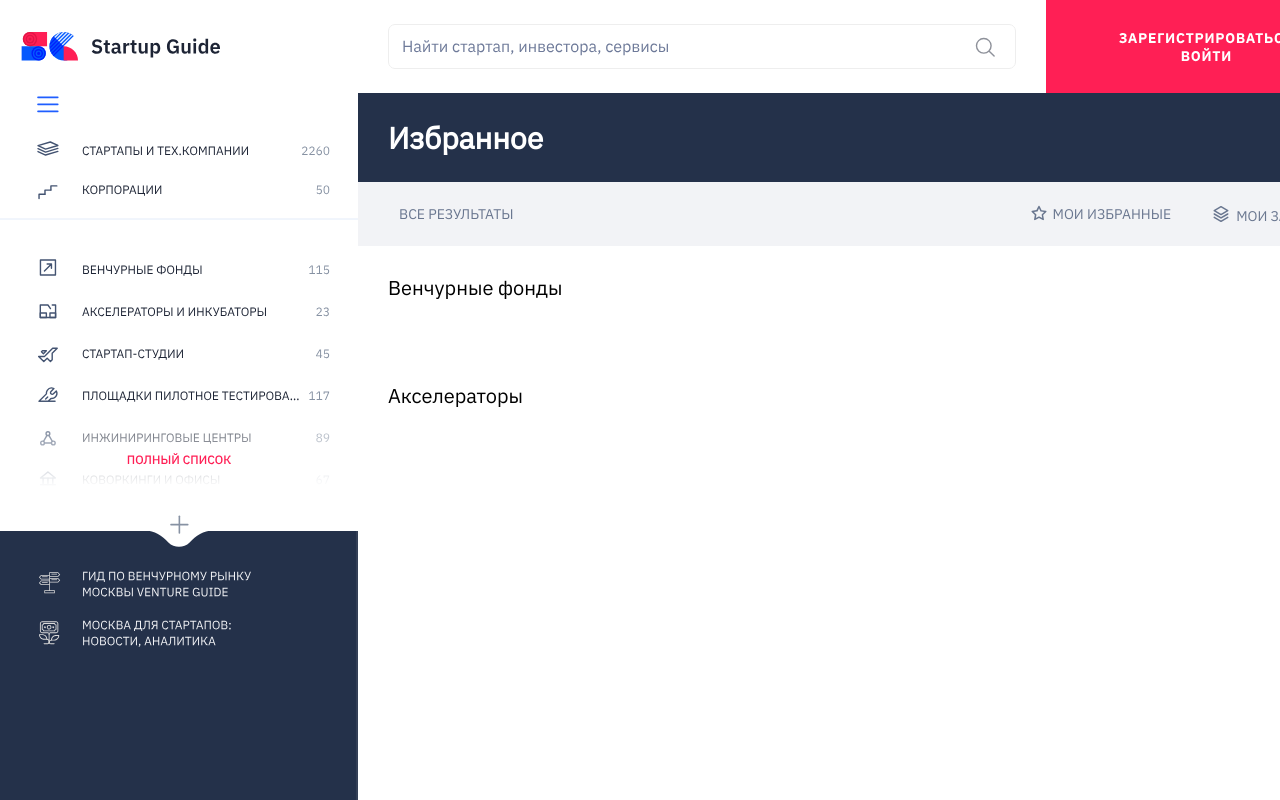
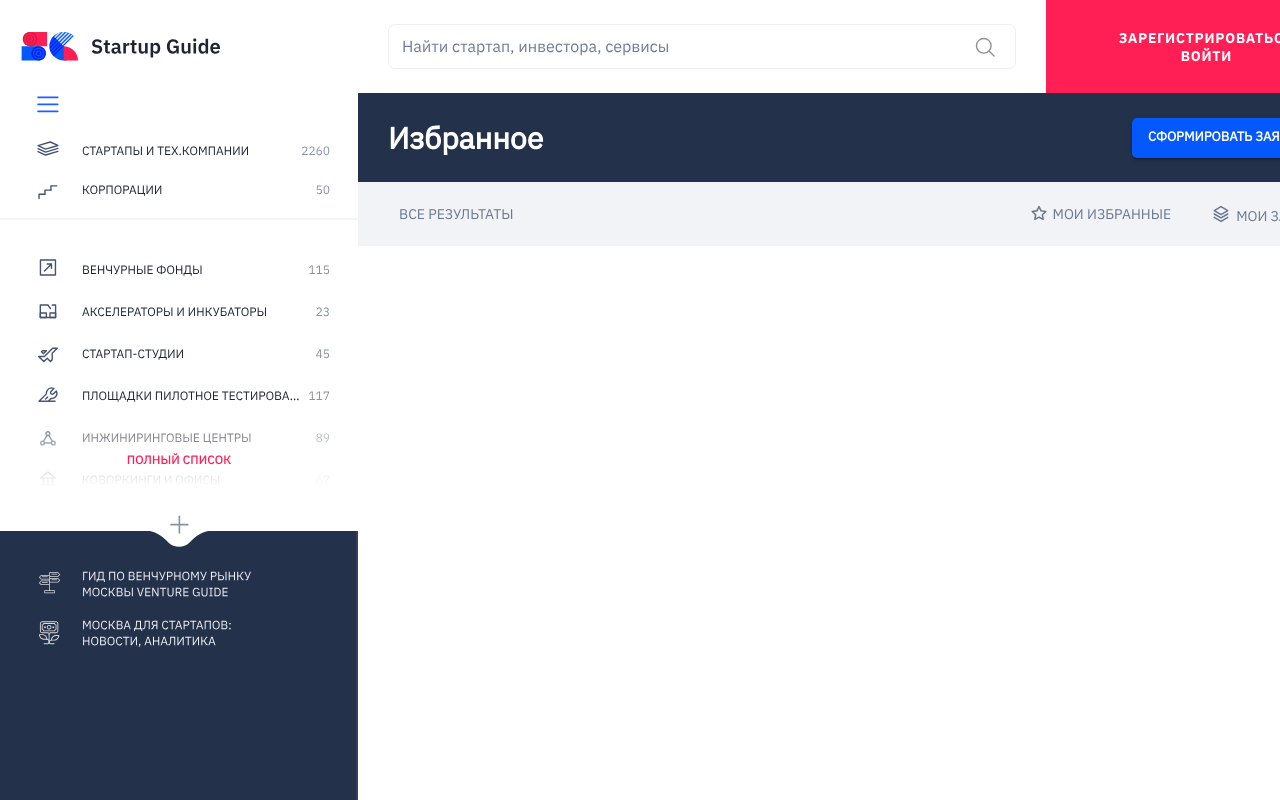
Before and after one commit to IvanLudvig/st-frontend, a React (Create React App) app: page /recommendation-system/result/favorites in a window 1280 px wide. Shown: the top 800 px of the page. Built offline with nearby package versions, Linux system fonts and the light colour scheme.

Commit message:
отслеживание состояния

```diff
--- a/src/components/Recommendations/Accelerators.tsx
+++ b/src/components/Recommendations/Accelerators.tsx
@@ -26,14 +26,12 @@ const useStyles = makeStyles({
 
 interface AcceleratorsProps {
     vcs: any;
-    selected: boolean[];
-    setSelected: (id: number) => (value: boolean) => void;
-    setShowVC: (id: number) => void;
+    selected: number[];
     favList: number[];
     setFav: (value: number[]) => void;
 }
 
-export default function Accelerators({ vcs, selected, setSelected, setShowVC, favList, setFav }: AcceleratorsProps) {
+export default function Accelerators({ vcs, selected, favList, setFav }: AcceleratorsProps) {
     const classes = useStyles();
 
     const toggleFav = (id: number) => () => {
@@ -50,8 +48,8 @@ export default function Accelerators({ vcs, selected, setSelected, setShowVC, fa
             <div className={classes.heading}>
                 Акселераторы
             </div>
-            {Object.values(vcs).map((vc, id) =>
-                <Recommendation vc={vc} id={id} selected={selected[id]} setShowVC={setShowVC} fav={favList.includes(id)} setFav={toggleFav(id)} />
+            {Object.keys(vcs).map((id) =>
+                <Recommendation vc={vcs[id]} type='ac' id={parseInt(id)} selected={selected.includes(parseInt(id))} fav={favList.includes(parseInt(id))} setFav={toggleFav(parseInt(id))} />
             )}
 
         </div >
--- a/src/components/Recommendations/Applications.tsx
+++ b/src/components/Recommendations/Applications.tsx
@@ -17,7 +17,7 @@ const useStyles = makeStyles({
         marginLeft: '358px',
         display: 'inline-block',
         height: '100%',
-        marginBottom: '100px',
+        marginBottom: '93px',
         background: '#fff'
     },
     header: {
@@ -70,30 +70,17 @@ const useStyles = makeStyles({
 interface RecommendationsListProps {
     vcs: any;
     accs: any;
-    selected: boolean[];
-    setSelected: (value: boolean[]) => void;
+    selected: any;
     favVC: number[];
     setFavVC: (value: number[]) => void;
     favACC: number[];
     setFavACC: (value: number[]) => void;
 }
 
-export default function ApplicationsList({ vcs, accs, selected, setSelected, favVC, setFavVC, favACC, setFavACC }: RecommendationsListProps) {
+export default function ApplicationsList({ vcs, accs, selected, favVC, setFavVC, favACC, setFavACC }: RecommendationsListProps) {
     const classes = useStyles();
     const [selectedType, setSelectedType] = useState(recommendation_types[0]);
-    const [showVC, setShowVC] = useState(-1);
 
-    const setSelectedVC = (id: number) => (value: boolean) => {
-        const newselectedAll = [...selected];
-        newselectedAll[id] = value;
-        setSelected(newselectedAll);
-    }
-
-
-    if (showVC !== -1) {
-        //@ts-ignore
-        return <VCInfo vc={vcs[(showVC + '')] as any} selected={selected[showVC]} setSelected={setSelectedVC(showVC)} setShowVC={setShowVC} />
-    }
     return (
         <div className={classes.content}>
             <div className={classes.header}>
@@ -134,8 +121,14 @@ export default function ApplicationsList({ vcs, accs, selected, setSelected, fav
                     </span>
                 </Link>
             </div>
-            <VCFunds vcs={vcs} selected={selected} setSelected={setSelectedVC} setShowVC={setShowVC} favList={favVC} setFav={setFavVC} />
-            <Accelerators vcs={accs} selected={selected} setSelected={setSelectedVC} setShowVC={setShowVC} favList={favACC} setFav={setFavACC}  />
+            {Object.keys(vcs).length ?
+                <VCFunds vcs={vcs} selected={selected['vc']} favList={favVC} setFav={setFavVC} />
+                : <></>
+            }
+            {Object.keys(accs).length ?
+                <Accelerators vcs={accs} selected={selected['ac']} favList={favACC} setFav={setFavACC} />
+                : <></>
+            }
         </div>
 
     )
--- a/src/components/Recommendations/Favourites.tsx
+++ b/src/components/Recommendations/Favourites.tsx
@@ -7,6 +7,7 @@ import Accelerators from './Accelerators';
 import { ReactComponent as Star } from '../../assets/star.svg';
 import { ReactComponent as Stack } from '../../assets/stack.svg';
 import { Link } from 'react-router-dom';
+import { Button } from '@material-ui/core';
 
 
 const useStyles = makeStyles({
@@ -64,42 +65,48 @@ const useStyles = makeStyles({
     icon: {
         marginBottom: '-2px',
         marginRight: '6px'
-    }
+    },
+    btn: {
+        display: 'inline-block',
+        float: 'right',
+        width: '204px',
+        height: '40px',
+        marginRight: '60px',
+        color: '#fff',
+        background: '#0458FE',
+        textTransform: 'uppercase',
+        lineHeight: '25px',
+        borderRadius: '5px',
+        fontWeight: 600,
+        fontSize: '13px',
+        '&:hover': {
+            background: darken('#0458FE', 0.2),
+        }
+    },
 });
 
 interface RecommendationsListProps {
     vcs: any;
     accs: any;
-    selected: boolean[];
-    setSelected: (value: boolean[]) => void;
+    selected: any;
     favVC: number[];
     setFavVC: (value: number[]) => void;
     favACC: number[];
     setFavACC: (value: number[]) => void;
 }
 
-export default function Favourites({ vcs, accs, selected, setSelected, favVC, setFavVC, favACC, setFavACC }: RecommendationsListProps) {
+export default function Favourites({ vcs, accs, selected, favVC, setFavVC, favACC, setFavACC }: RecommendationsListProps) {
     const classes = useStyles();
-    const [selectedType, setSelectedType] = useState(recommendation_types[0]);
-    const [showVC, setShowVC] = useState(-1);
 
-    const setSelectedVC = (id: number) => (value: boolean) => {
-        const newselectedAll = [...selected];
-        newselectedAll[id] = value;
-        setSelected(newselectedAll);
-    }
-
-
-    if (showVC !== -1) {
-        //@ts-ignore
-        return <VCInfo vc={vcs[(showVC + '')] as any} selected={selected[showVC]} setSelected={setSelectedVC(showVC)} setShowVC={setShowVC} />
-    }
     return (
         <div className={classes.content}>
             <div className={classes.header}>
 
                 <div className={classes.title}>
                     Избранное
+                    <Button className={classes.btn} variant='contained' component={Link} to={`/recommendation-system/result/applications`}>
+                        Сформировать заявки
+                    </Button>
                 </div>
 
 
@@ -134,8 +141,14 @@ export default function Favourites({ vcs, accs, selected, setSelected, favVC, se
                     </span>
                 </Link>
             </div>
-            <VCFunds vcs={vcs} selected={selected} setSelected={setSelectedVC} setShowVC={setShowVC} favList={favVC} setFav={setFavVC} />
-            <Accelerators vcs={accs} selected={selected} setSelected={setSelectedVC} setShowVC={setShowVC} favList={favACC} setFav={setFavACC}  />
+            {Object.keys(vcs).length ?
+                <VCFunds vcs={vcs} selected={selected['vc']} favList={favVC} setFav={setFavVC} />
+                : <></>
+            }
+            {Object.keys(accs).length ?
+                <Accelerators vcs={accs} selected={selected['ac']} favList={favACC} setFav={setFavACC} />
+                : <></>
+            }
         </div>
 
     )
--- a/src/components/Recommendations/Recommendation/VCInfo/VCInfo.tsx
+++ b/src/components/Recommendations/Recommendation/VCInfo/VCInfo.tsx
@@ -138,23 +138,32 @@ const useStyles = makeStyles({
 });
 
 interface VCInfoProps {
-    vc: any;
-    selected: boolean;
-    setSelected: (value: boolean) => void;
-    setShowVC: (value: number) => void;
+    vcs: any;
+    selectedAll: number[];
+    setSelectedAll: (value: number[]) => void;
 }
 
-export default function VCInfo({ vc, selected, setSelected, setShowVC }: VCInfoProps) {
+export default function VCInfo({ vcs, selectedAll, setSelectedAll }: VCInfoProps) {
     const classes = useStyles();
+
 
     // const { id } = useParams().match.params;
     // console.log(id);
-    // const split = window.location.href.split('/');
-    // const id = parseInt(split[split.length - 1]);
+    const split = window.location.href.split('/');
+    const id = parseInt(split[split.length - 1]);
     // console.log(split);
     // console.log(id);
 
+    const selected = selectedAll.includes(id);
+    const setSelected = () => {
+        if (selectedAll.includes(id)) {
+            setSelectedAll(selectedAll.filter(f => f !== id));
+        } else {
+            setSelectedAll([...selectedAll, id]);
+        }
+    }
 
+    const vc = vcs[id];
     const fields = ['РАУНДЫ ИНВЕСТИРОВАНИЯ', 'тип', 'Количество инвестиций', 'Exit', 'Год основания'];
     const values = [vc['Раунд инвестирования'], `${vc['Тип по источнику возник-ния']}, ${vc['Форма собственности']}`,
     vc['Количество инвестиций'], vc['Количество выходов'], vc['Год основания']
@@ -165,7 +174,7 @@ export default function VCInfo({ vc, selected, setSelected, setShowVC }: VCInfoP
 
     return (
         <div className={classes.container}>
-            <TopBar title='Zerno ventures' setShowVC={setShowVC} />
+            <TopBar title='Zerno ventures' />
             <div className={classes.iconContainer}>
                 <img className={classes.icon} />
             </div>
@@ -205,7 +214,7 @@ export default function VCInfo({ vc, selected, setSelected, setShowVC }: VCInfoP
                 </div>
 
                 <div className={classes.actions}>
-                    <Button className={classes.btn} variant='contained' onClick={() => setSelected(!selected)}>
+                    <Button className={classes.btn} variant='contained' onClick={() => setSelected()}>
                         {selected ? 'Добавлено к заявке' : '+Добавить  к заявке'}
                     </Button>
                     {/* <Button className={classes.btn} variant='contained' onClick={() => setSelected(!selected)}>
--- a/src/components/Recommendations/Recommendations.tsx
+++ b/src/components/Recommendations/Recommendations.tsx
@@ -12,18 +12,35 @@ import Favourites from './Favourites';
 
 export default function Recommendations() {
 
-    const [selected, setSelected] = useState([false, false]);
+    const [selected, setSelected] = useState({ 'vc': [] as number[], 'ac': [] as number[] });
     const [favVC, setFavVC] = useState([] as number[]);
     const [favACC, setFavACC] = useState([] as number[]);
+
+    const setSelectedType = (type: string) => (value: number[]) => {
+        const newSelected = { ...selected };
+        //@ts-ignore
+        newSelected[type] = value;
+        setSelected(newSelected);
+    }
 
     return (
         <Switch>
             <Route path="/recommendation-system/result/applications" render={() =>
                 <ApplicationsList
-                    vcs={vcs}
-                    accs={vcs}
-                    selected={selected}
-                    setSelected={setSelected}
+                    vcs={Object.keys(vcs).filter(id => [...selected['vc'], ...favVC].includes(parseInt(id))).reduce((obj: any, key: string) => {
+                        //@ts-ignore
+                        obj[key] = vcs[key] as any;
+                        return obj;
+                    }, {})}
+                    accs={Object.keys(vcs).filter(id => [...selected['ac'], ...favACC].includes(parseInt(id))).reduce((obj: any, key: string) => {
+                        //@ts-ignore
+                        obj[key] = vcs[key] as any;
+                        return obj;
+                    }, {})}
+                    selected={{
+                        'ac': [...selected['ac'], ...favACC],
+                        'vc': [...selected['vc'], ...favVC]
+                    }}
                     favVC={favVC}
                     setFavVC={setFavVC}
                     favACC={favACC}
@@ -44,19 +61,36 @@ export default function Recommendations() {
                         return obj;
                     }, {})}
                     selected={selected}
-                    setSelected={setSelected}
                     favVC={favVC}
                     setFavVC={setFavVC}
                     favACC={favACC}
                     setFavACC={setFavACC}
                 />
             } />
+
+
+            <Route exact path="/recommendation-system/result/vc/:id" render={() =>
+                <VCInfo
+                    vcs={vcs}
+                    selectedAll={selected['vc']}
+                    setSelectedAll={setSelectedType('vc')}
+                />
+            } />
+
+            <Route exact path="/recommendation-system/result/ac/:id" render={() =>
+                <VCInfo
+                    vcs={vcs}
+                    selectedAll={selected['ac']}
+                    setSelectedAll={setSelectedType('ac')}
+                />
+            } />
+
+
             <Route exact path="/recommendation-system/result" render={() =>
                 <RecommendationsList
                     vcs={vcs}
                     accs={vcs}
                     selected={selected}
-                    setSelected={setSelected}
                     favVC={favVC}
                     setFavVC={setFavVC}
                     favACC={favACC}
--- a/src/components/Recommendations/RecommendationsList.tsx
+++ b/src/components/Recommendations/RecommendationsList.tsx
@@ -116,30 +116,18 @@ const useStyles = makeStyles({
 interface RecommendationsListProps {
     vcs: any;
     accs: any;
-    selected: boolean[];
-    setSelected: (value: boolean[]) => void;
+    selected: any;
     favVC: number[];
     setFavVC: (value: number[]) => void;
     favACC: number[];
     setFavACC: (value: number[]) => void;
 }
 
-export default function RecommendationsList({ vcs, accs, selected, setSelected, favVC, setFavVC, favACC, setFavACC }: RecommendationsListProps) {
+export default function RecommendationsList({ vcs, accs, selected, favVC, setFavVC, favACC, setFavACC }: RecommendationsListProps) {
     const classes = useStyles();
     const [selectedType, setSelectedType] = useState(recommendation_types[0]);
     const [showVC, setShowVC] = useState(-1);
 
-    const setSelectedVC = (id: number) => (value: boolean) => {
-        const newselectedAll = [...selected];
-        newselectedAll[id] = value;
-        setSelected(newselectedAll);
-    }
-
-
-    if (showVC !== -1) {
-        //@ts-ignore
-        return <VCInfo vc={vcs[(showVC + '')] as any} selected={selected[showVC]} setSelected={setSelectedVC(showVC)} setShowVC={setShowVC} />
-    }
     return (
         <div className={classes.content}>
             <div className={classes.header}>
@@ -202,8 +190,8 @@ export default function RecommendationsList({ vcs, accs, selected, setSelected,
                     </span>
                 </Link>
             </div>
-            <VCFunds vcs={vcs} selected={selected} setSelected={setSelectedVC} setShowVC={setShowVC} favList={favVC} setFav={setFavVC} />
-            <Accelerators vcs={accs} selected={selected} setSelected={setSelectedVC} setShowVC={setShowVC} favList={favACC} setFav={setFavACC} />
+            <VCFunds vcs={vcs} selected={selected['vc']} favList={favVC} setFav={setFavVC} />
+            <Accelerators vcs={accs} selected={selected['ac']} favList={favACC} setFav={setFavACC}  />
         </div>
 
     )
--- a/src/components/Recommendations/VCs/VCFunds.tsx
+++ b/src/components/Recommendations/VCs/VCFunds.tsx
@@ -26,14 +26,12 @@ const useStyles = makeStyles({
 
 interface VCFundsProps {
     vcs: any;
-    selected: boolean[];
-    setSelected: (id: number) => (value: boolean) => void;
-    setShowVC: (id: number) => void;
+    selected: number[];
     favList: number[];
     setFav: (value: number[]) => void;
 }
 
-export default function VCFunds({ vcs, selected, setSelected, setShowVC, favList, setFav }: VCFundsProps) {
+export default function VCFunds({ vcs, selected, favList, setFav }: VCFundsProps) {
     const classes = useStyles();
 
     const toggleFav = (id: number) => () => {
@@ -50,9 +48,10 @@ export default function VCFunds({ vcs, selected, setSelected, setShowVC, favList
             <div className={classes.heading}>
                 Венчурные фонды
             </div>
-            {Object.values(vcs).map((vc: any, id: number) =>
-                <Recommendation vc={vc} id={id} selected={selected[id]} setShowVC={setShowVC} fav={favList.includes(id)} setFav={toggleFav(id)} />
+            {Object.keys(vcs).map((id) =>
+                <Recommendation vc={vcs[id]} type='vc' id={parseInt(id)} selected={selected.includes(parseInt(id))} fav={favList.includes(parseInt(id))} setFav={toggleFav(parseInt(id))} />
             )}
+
 
         </div >
     )
```
Also changed, not shown: src/components/Recommendations/Recommendation/Recommendation.tsx (+35 -10 lines), src/components/Recommendations/Recommendation/VCInfo/TopBar.tsx (+8 -6 lines).
